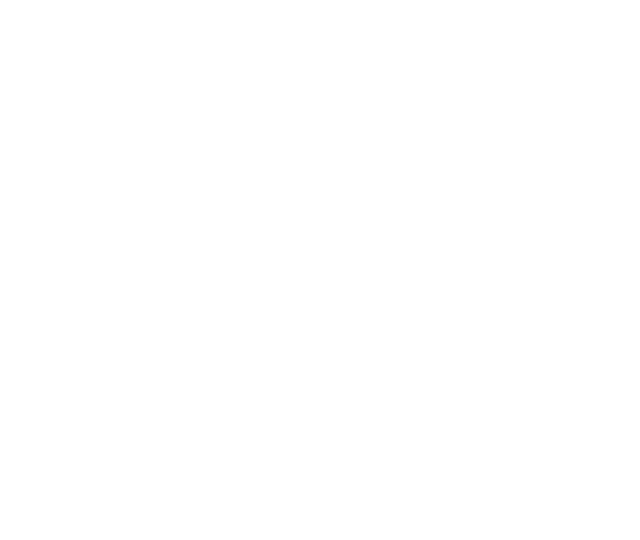
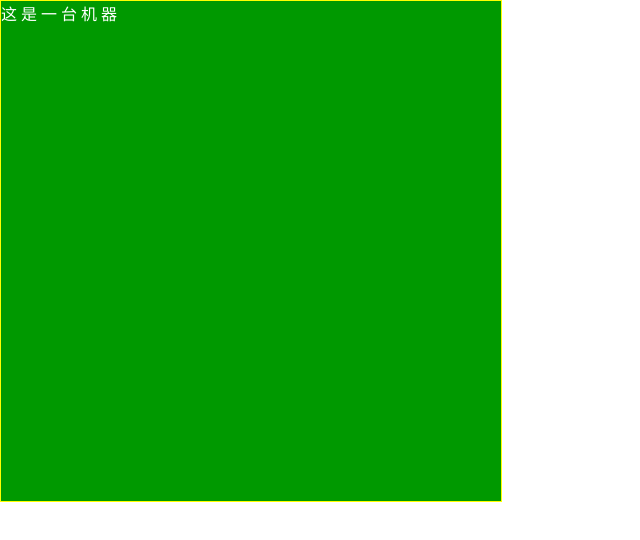
Before and after one commit to dtxue-95/dtxue-95.github.io, a plain HTML site: page index.html in a window 1280 px wide. Shown: the whole page, without its empty margins (0-640 px from the left). Drawn offline with Linux system fonts and the light colour scheme.

Commit message:
第二次提交

```diff
--- a/index.html
+++ b/index.html
@@ -10,13 +10,11 @@
             margin:0px;
         }
         div{
-            position: relative;
             background:#090;
             color:#fff;
+            border:1px solid #ff0;
             width:500px;
             height:500px;
-            margin-top:-50%;
-            margin-right:-50%;
 
         }
     </style>
```
